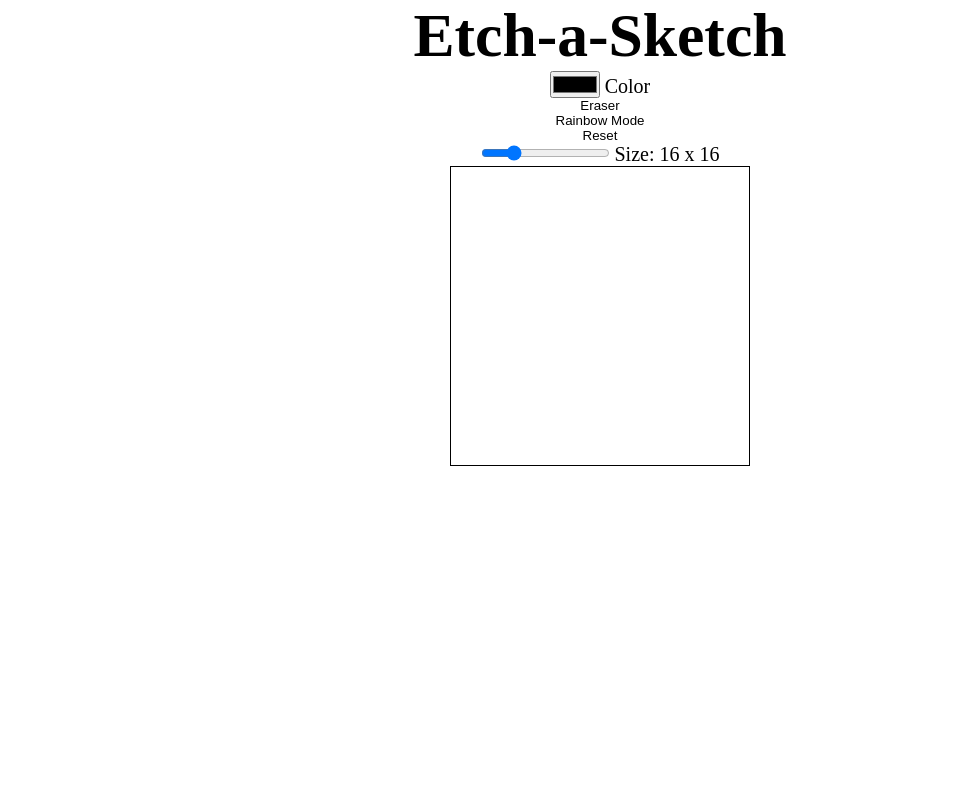
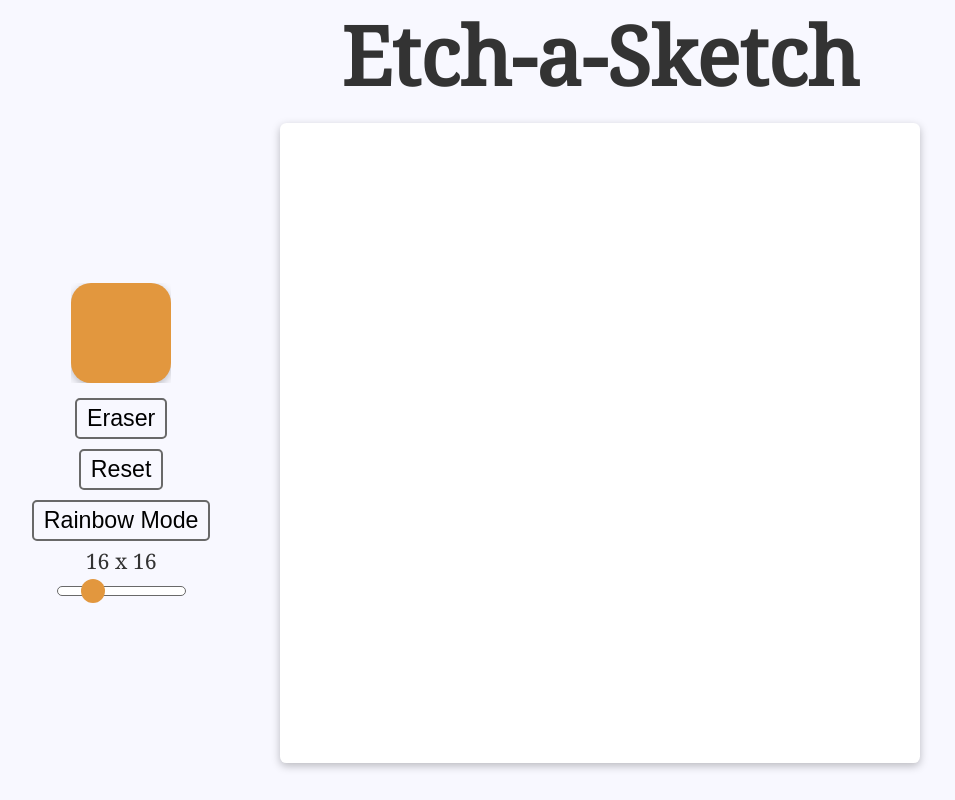
Before and after one commit to abbrshv/etch-a-sketch, a plain HTML site: page index.html in a window 1280 px wide. Shown: the whole page, without its empty margins (40-995 px from the left). Drawn offline with Linux system fonts and the light colour scheme.

Commit message:
Modify index.html, script.js, style.css
Add additional styling

```diff
--- a/index.html
+++ b/index.html
@@ -14,18 +14,21 @@
     <h1 class="header__title">Etch-a-Sketch</h1>
 </div>
 <div class="container">
+    <div class="menu-container">
         <div class="color-picker">
             <input id="color" name="color" type="color"
                    value="#e000000">
-        <label for="color">Color</label>
+            <label for="color"></label>
         </div>
         <button class="btn btn-eraser" type="button">Eraser</button>
+        <button class="btn btn-reset" type="button">Reset</button>
         <button class="btn btn-rainbow" type="button">Rainbow Mode</button>
-    <button class="btn btn-reset" type="button">Reset</button>
+        <p class="size-value">16x16</p>
         <div class="size-slider">
             <input id="size" max="64" min="2"
                    name="size" type="range" value="16">
-        <label class="size-value" for="size">Size: 16x16</label>
+            <label for="size"></label>
+        </div>
     </div>
     <div class="sketchpad">
 
--- a/script.js
+++ b/script.js
@@ -1,3 +1,5 @@
+const root = document.querySelector(":root");
+const headerTitle = document.querySelector(".header__title");
 const sketchpad = document.querySelector(".sketchpad");
 const colorPicker = document.querySelector(".color-picker");
 const sizeSlider = document.querySelector(".size-slider");
@@ -5,43 +7,56 @@ const sizeValue = document.querySelector(".size-value");
 const btnReset = document.querySelector(".btn-reset");
 const btnEraser = document.querySelector(".btn-eraser");
 const btnRainbow = document.querySelector(".btn-rainbow");
+const colorInput = document.getElementById("color");
 
 let drag = false;
-let color = "#000000";
 let size = 16;
-let eraserToggled = false;
-let rainbowToggled = false;
+let color = generateRandomColor();
+
+colorInput.value = color;
+root.style.setProperty("--color", `${color}`);
 
 document.addEventListener("pointerdown", () => (drag = true));
 document.addEventListener("pointerup", () => (drag = false));
-colorPicker.addEventListener("input", (e) => (color = e.target.value));
+colorPicker.addEventListener("input", (e) => {
+  color = e.target.value;
+  root.style.setProperty("--color", `${e.target.value}`);
+});
 sizeSlider.addEventListener("input", (e) => {
   size = e.target.value;
   generateGrid(size);
 });
-btnEraser.addEventListener("click", () => (eraserToggled = !eraserToggled));
-btnRainbow.addEventListener("click", () => (rainbowToggled = !rainbowToggled));
+btnEraser.addEventListener("click", handleButton);
+btnRainbow.addEventListener("click", handleButton);
 btnReset.addEventListener("click", () => generateGrid(size));
+
+function handleButton(event) {
+  event.target.classList.toggle("active");
+
+  if (event.target === btnRainbow) {
+    event.target.classList.toggle("rainbow-mode");
+    headerTitle.classList.toggle("rainbow-mode");
+  }
+}
 
 function generateRandomColor() {
   return "#" + Math.floor(Math.random() * 16777215).toString(16);
 }
 
 function paint(block) {
-  block.style.backgroundColor = rainbowToggled
+  block.style.backgroundColor = btnRainbow.classList.contains("active")
     ? generateRandomColor()
-    : eraserToggled
-    ? "#ffffff"
+    : btnEraser.classList.contains("active")
+    ? "white"
     : color;
 }
 
 function generateGrid(size) {
   sketchpad.innerHTML = "";
 
-  sketchpad.style.border = "1px solid black"; //move to CSS
   sketchpad.style.gridTemplateColumns = `repeat(${size}, 1fr)`;
   sketchpad.style.gridTemplateRows = `repeat(${size}, 1fr)`;
-  sizeValue.textContent = `Size: ${size} x ${size}`;
+  sizeValue.textContent = `${size} x ${size}`;
 
   for (let i = 0; i < size ** 2; i++) {
     let block = document.createElement("div");
--- a/style.css
+++ b/style.css
@@ -1,3 +1,5 @@
+@import url('https://fonts.googleapis.com/css2?family=Noto+Serif&display=swap');
+
 * {
     margin: 0;
     padding: 0;
@@ -5,16 +7,15 @@
 }
 
 :root {
+    --color: #ffffff;
+    background-color: ghostwhite;
+    font-family: 'Noto Serif', cursive;
     font-size: calc(15px + 0.390625vw);
+    color: #333333;
 }
 
-h1 {
-    font-size: calc(1rem + 3.25vw);
-}
-
-.btn {
-    border: 0;
-    background-color: transparent;
+.header__title {
+    font-size: calc(1rem + 4.75vw);
 }
 
 .header {
@@ -27,13 +28,124 @@ h1 {
     display: flex;
     flex-direction: column;
     align-items: center;
-    margin: 0 auto;
     min-width: 320px;
     max-width: 1200px;
+    margin: 0 auto;
+}
+
+.menu-container {
+    display: flex;
+    flex-direction: column;
+    justify-content: flex-start;
+    align-items: center;
+}
+
+button, input {
+    border: none;
+    outline: none;
+    background-color: transparent;
+    font-size: calc(1rem + 0.25vw);
+}
+
+input[type='color'] {
+    -webkit-appearance: none;
+    width: 20vw;
+    height: 20vw;
+    max-width: 100px;
+    max-height: 100px;
+    margin-bottom: 10px;
+}
+
+input[type='color']::-webkit-color-swatch-wrapper {
+    padding: 0;
+}
+
+input[type='color']::-webkit-color-swatch {
+    border: none;
+    border-radius: 20%;
+    box-shadow: rgba(0, 0, 0, 0.25) 0 3px 8px;
+}
+
+.btn {
+    margin: 5px;
+    padding: 5px 10px;
+    border: 2px solid dimgrey;
+    border-radius: 5px;
+    font-weight: 500;
+}
+
+.color-picker:hover {
+    transform: scale(1.05);
+}
+
+.btn:hover, .active {
+    background-color: dimgrey;
+    color: ghostwhite;
+    transform: scale(1.05);
+    transition: transform 0.1s ease-in-out;
+}
+
+.btn-rainbow:hover, .rainbow-mode {
+    color: transparent !important;
+    background: repeating-linear-gradient(to right, #ef5350, #f48fb1, #7e57c2, #2196f3, #26c6da, #43a047, #eeff41, #f9a825, #ff5722, #ef5350);
+    background-size: 400% 100%;
+    -webkit-background-clip: text;
+    background-clip: text;
+    animation: rainbow_animation 8s ease-in-out infinite;
+    transition: transform 5s ease-in-out;
+}
+
+input[type='range'] {
+    -webkit-appearance: none;
+}
+
+input[type='range']::-webkit-slider-runnable-track {
+    height: 10px;
+    border: 1px solid dimgrey;
+    border-radius: 25px;
+    background: white;
+}
+
+input[type='range']::-webkit-slider-thumb {
+    -webkit-appearance: none;
+    width: 24px;
+    height: 24px;
+    margin-top: -8px;
+    border-radius: 25px;
+    background-color: var(--color);
+}
+
+.size-value {
+    font-size: calc(1rem + 0.1vw);
+    font-weight: 400;
 }
 
 .sketchpad {
     display: grid;
-    width: 300px;
-    height: 300px;
+    width: 85vw;
+    height: 85vw;
+    max-width: 640px;
+    max-height: 640px;
+    margin: 1vw;
+    border-radius: 1%;
+    box-shadow: rgba(0, 0, 0, 0.25) 0 3px 8px;
+    background-color: white;
 }
+
+@media (min-width: 1023px) {
+    .container {
+        display: grid;
+        grid-template-columns: 1fr 1fr 1fr;
+        gap: 25px;
+    }
+}
+
+@keyframes rainbow_animation {
+    0%, 100% {
+        background-position: 0 0;
+    }
+
+    50% {
+        background-position: 100% 0;
+    }
+}
```
Lines whose indentation alone changed are shown as unchanged.
